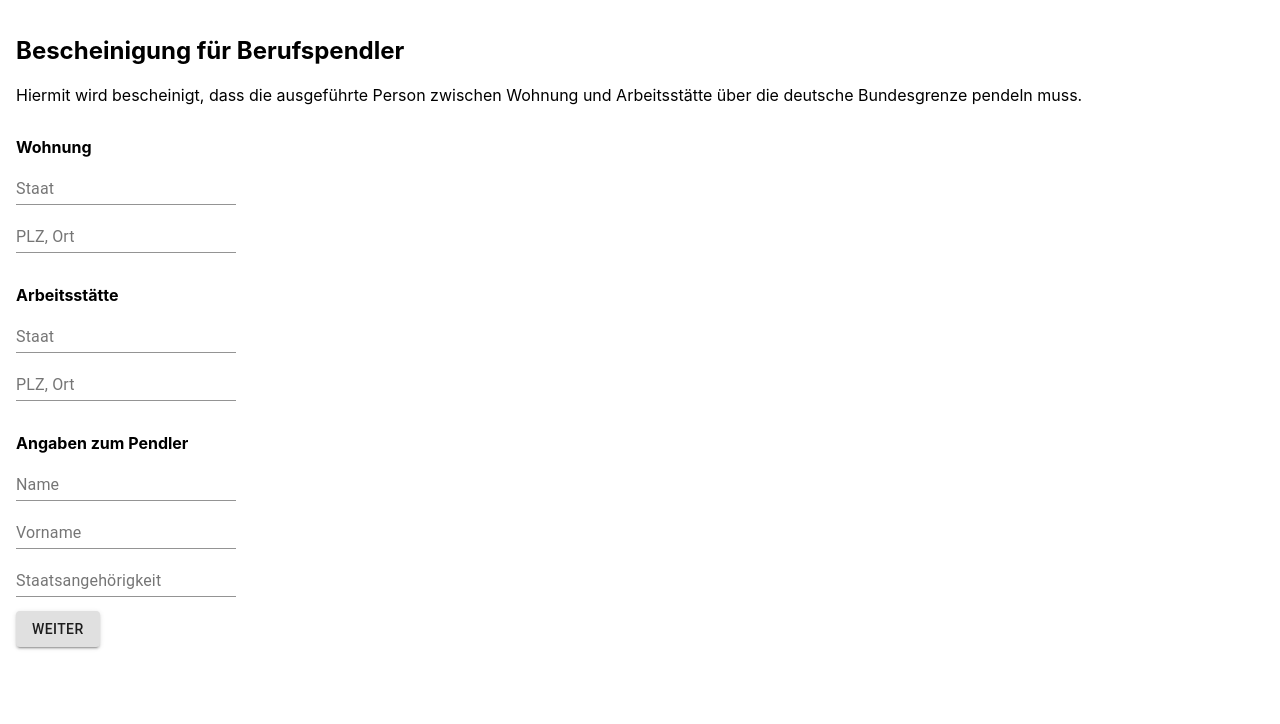
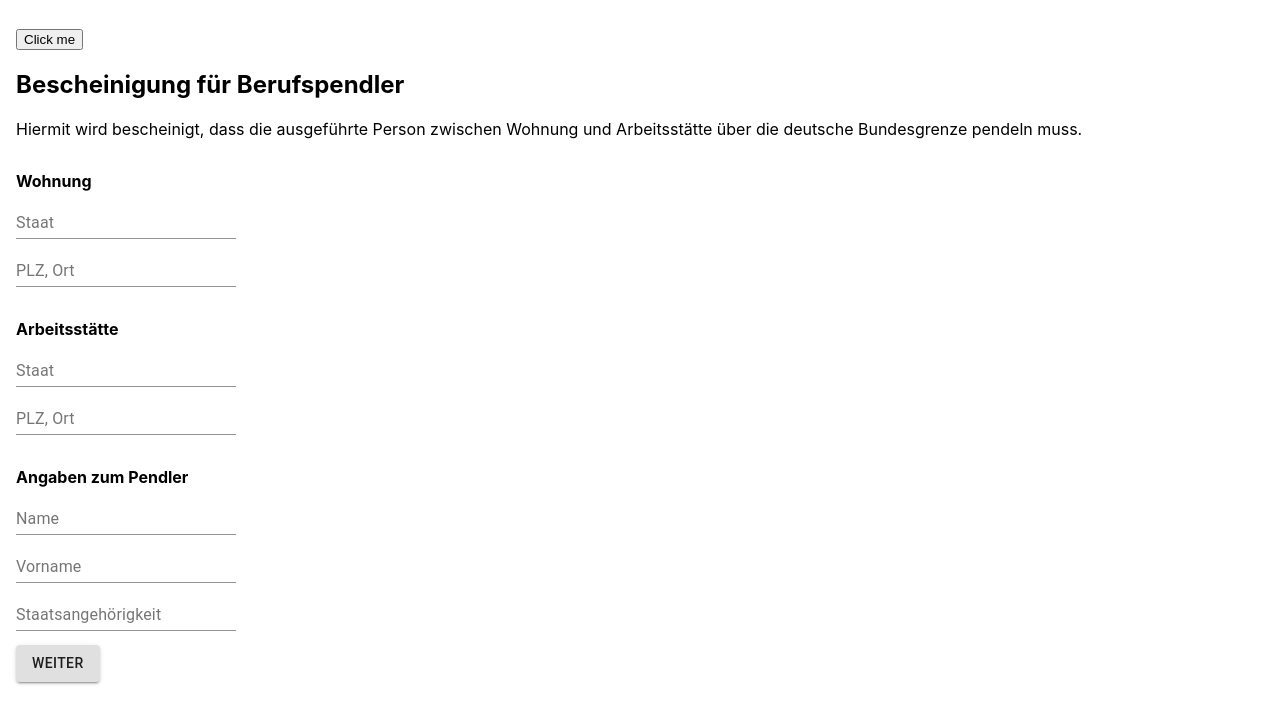
Before and after one commit to wirvsvirus-teamx/grenzexpress, a React (Create React App) app in the folder frontend/: page / in a window 1280 px wide. Shown: the top 724 px of the page. Built offline with nearby package versions, Linux system fonts and the light colour scheme.

Commit message:
Pagination

```diff
--- a/frontend/src/app/App.tsx
+++ b/frontend/src/app/App.tsx
@@ -1,35 +1,47 @@
-import Button from '@material-ui/core/Button';
-import TextField from '@material-ui/core/TextField';
-import React, { FunctionComponent } from 'react';
+import * as React from "react";
 
-import css from './App.module.scss';
+import { Main } from "../pages/Main";
 
-export const App: FunctionComponent = () => (
-  <div className={css.app}>
-    <header className={css.header}>
-      <h2>Bescheinigung für Berufspendler</h2>
-    </header>
-    <main>
-      <p>
-        Hiermit wird bescheinigt, dass die ausgeführte Person zwischen Wohnung
-        und Arbeitsstätte über die deutsche Bundesgrenze pendeln muss.
-      </p>
-      <h4>Wohnung</h4>
-      <TextField id="standard-basic" label="Staat" />
-      <br />
-      <TextField id="standard-basic" label="PLZ, Ort" />
-      <h4>Arbeitsstätte</h4>
-      <TextField id="standard-basic" label="Staat" />
-      <br />
-      <TextField id="standard-basic" label="PLZ, Ort" />
-      <h4>Angaben zum Pendler</h4>
-      <TextField id="standard-basic" label="Name" />
-      <br />
-      <TextField id="standard-basic" label="Vorname" />
-      <br />
-      <TextField id="standard-basic" label="Staatsangehörigkeit" />
-      <br />
-      <Button variant="contained">Weiter</Button>
-    </main>
-  </div>
-);
+export const App = () => {
+  return (
+    <WithPagination>
+      <Page name="/">
+        <Main />
+      </Page>
+      <Page name="/bp">Seite für die Bundespolizei</Page>
+    </WithPagination>
+  );
+};
+
+/* Pagination */
+type IPage = "/" | "/bp";
+
+const PageContext = React.createContext<{ page: IPage; setPage(p: IPage): void }>({ page: "/", setPage() {} });
+
+export const WithPagination = ({ children }: React.PropsWithChildren<{}>) => {
+  const [page, _setPage] = React.useState<IPage>(window.location.pathname as IPage);
+
+  React.useEffect(() => {
+    window.addEventListener("popstate", e => {
+      _setPage(e.state.page || "");
+    });
+  }, []);
+
+  function setPage(newPage: IPage) {
+    console.log("page", newPage);
+    window.history.pushState({ page }, "Grenzexpress", newPage);
+    _setPage(newPage);
+  }
+  return <PageContext.Provider value={{ page, setPage }}>{children}</PageContext.Provider>;
+};
+
+export const Page = ({ children, name }: React.PropsWithChildren<{ name: IPage }>) => {
+  const { page } = React.useContext(PageContext);
+  if (page !== name) return null;
+  return <>{children}</>;
+};
+
+export const Link = ({ to, children }: React.PropsWithChildren<{ to: IPage }>) => {
+  const { setPage } = React.useContext(PageContext);
+  return <span onClick={() => setPage(to)}>{children}</span>;
+};
--- /dev/null
+++ b/frontend/src/pages/Main.tsx
@@ -0,0 +1,39 @@
+import * as React from "react";
+import Button from "@material-ui/core/Button";
+import TextField from "@material-ui/core/TextField";
+
+import css from "./Main.module.scss";
+import { Link } from "../app/App";
+
+export const Main = () => (
+  <div className={css.app}>
+    <Link to="/bp">
+      <button>Click me</button>
+    </Link>
+    <header className={css.header}>
+      <h2>Bescheinigung für Berufspendler</h2>
+    </header>
+    <main>
+      <p>
+        Hiermit wird bescheinigt, dass die ausgeführte Person zwischen Wohnung und Arbeitsstätte über die deutsche
+        Bundesgrenze pendeln muss.
+      </p>
+      <h4>Wohnung</h4>
+      <TextField id="standard-basic" label="Staat" />
+      <br />
+      <TextField id="standard-basic" label="PLZ, Ort" />
+      <h4>Arbeitsstätte</h4>
+      <TextField id="standard-basic" label="Staat" />
+      <br />
+      <TextField id="standard-basic" label="PLZ, Ort" />
+      <h4>Angaben zum Pendler</h4>
+      <TextField id="standard-basic" label="Name" />
+      <br />
+      <TextField id="standard-basic" label="Vorname" />
+      <br />
+      <TextField id="standard-basic" label="Staatsangehörigkeit" />
+      <br />
+      <Button variant="contained">Weiter</Button>
+    </main>
+  </div>
+);
```
Also changed, not shown: frontend/src/pages/Main.module.scss (renamed from frontend/src/app/App.module.scss).
